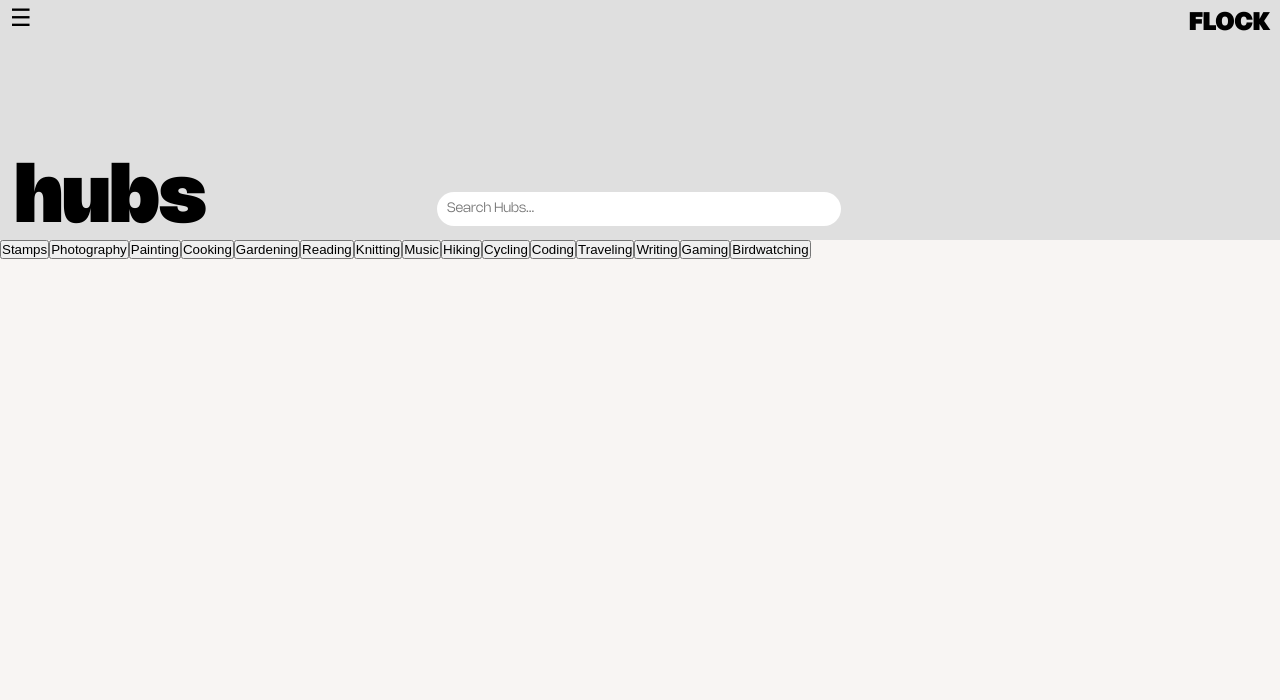
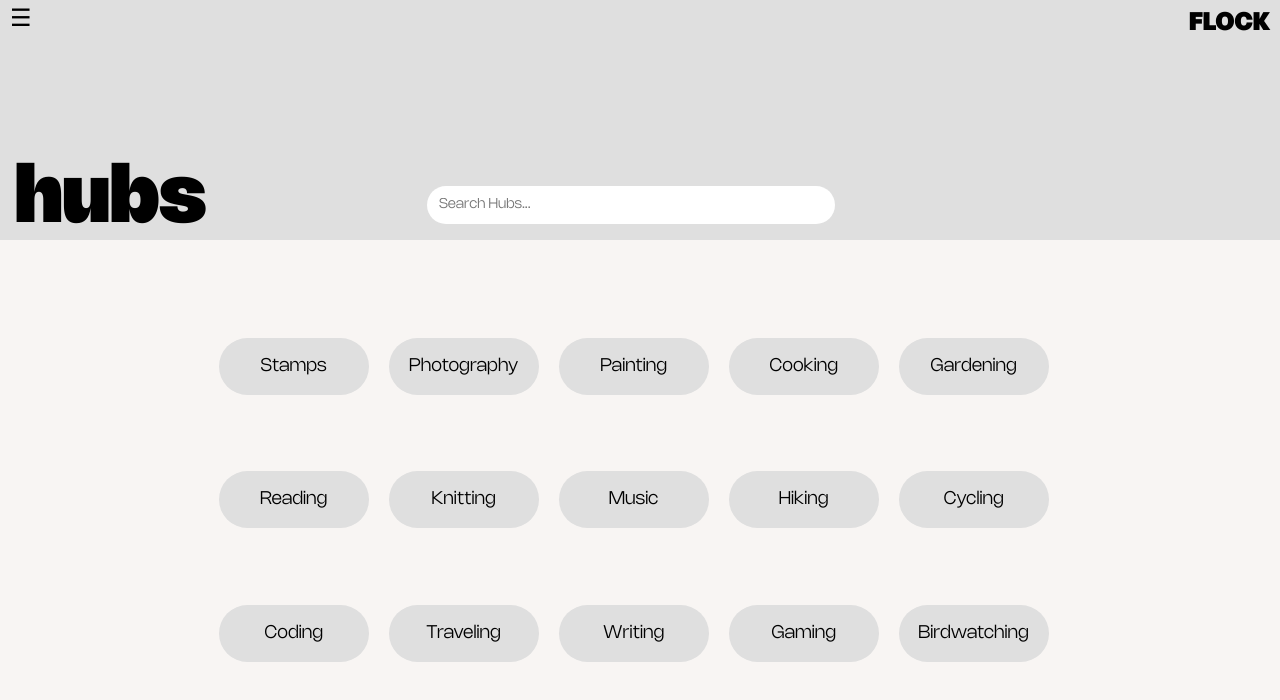
Before and after one commit to Zsolt-qwerty/final-project-flock, a Next.js app: page /AllHubs in a window 1280 px wide. Shown: the top 700 px of the page. Built offline with nearby package versions, Linux system fonts and the light colour scheme.

Commit message:
Hubs page styled

```diff
--- a/src/app/AllHubs/AllHubs.module.css
+++ b/src/app/AllHubs/AllHubs.module.css
@@ -6,6 +6,16 @@
   height: 30%;
   display: flex;
   justify-content: space-between;
+}
+
+.cardDiv {
+  box-sizing: border-box;
+  height: 70%;
+  width: 99%;
+  display: flex;
+  align-items: center;
+  justify-content: center;
+  padding-bottom: 40px;
 }
 .buttons {
   padding: 10px;
--- a/src/app/AllHubs/AllHubsSearchBar/AllHubsSearchBar.module.css
+++ b/src/app/AllHubs/AllHubsSearchBar/AllHubsSearchBar.module.css
@@ -2,6 +2,8 @@
   border: none;
   border-radius: 20px;
   width: 30vw;
-  padding: 10px;
+  padding: 12px;
   font-family: "N-Light";
+  font-size: 14px;
+  margin-bottom: 12px;
 }
--- a/src/app/AllHubs/AllHubsSearchBar/AllHubsSearchBar.tsx
+++ b/src/app/AllHubs/AllHubsSearchBar/AllHubsSearchBar.tsx
@@ -3,7 +3,7 @@ import styles from "./AllHubsSearchBar.module.css";
 
 const AllHubsSearchBar: React.FC = () => {
   return (
-    <form className={styles.searchInput}>
+    <form>
       <input
         className={styles.searchInput}
         type="text"
--- a/src/app/AllHubs/page.tsx
+++ b/src/app/AllHubs/page.tsx
@@ -3,7 +3,7 @@ import AllHubContainer from "../components/AllHubsContainer/AllHubsContainer";
 import styles from "./AllHubs.module.css";
 import AllHubsSearchBar from "./AllHubsSearchBar/AllHubsSearchBar";
 
-export default function AllHubsPage() {
+const AllHubsPage: React.FC = () => {
   return (
     <main className={styles.allHubsDiv}>
       <div className={styles.bannerDiv}>
@@ -17,7 +17,11 @@ export default function AllHubsPage() {
           <p className={styles.flockLogo}>FLOCK</p>
         </div>
       </div>
-      <AllHubContainer />
+      <div className={styles.cardDiv}>
+        <AllHubContainer />
+      </div>
     </main>
   );
-}
+};
+
+export default AllHubsPage;
--- /dev/null
+++ b/src/app/components/AllHubsContainer/AllHubsContainer.module.css
@@ -0,0 +1,22 @@
+.buttonDiv {
+  display: flex;
+  align-items: center;
+  justify-content: center;
+  width: 70vw;
+  height: 50vh;
+  flex-wrap: wrap;
+}
+
+.hubButton {
+  padding: 20px;
+  width: 150px;
+  display: flex;
+  align-items: center;
+  justify-content: center;
+  margin: 10px;
+  border-radius: 30px;
+  font-family: "N-Light";
+  font-size: 18px;
+  background-color: #dfdfdf;
+  border: none;
+}
--- a/src/app/components/AllHubsContainer/AllHubsContainer.tsx
+++ b/src/app/components/AllHubsContainer/AllHubsContainer.tsx
@@ -1,5 +1,6 @@
 "use client";
 import HubCard from "../HubCard/HubCard";
+import styles from "./AllHubsContainer.module.css";
 
 //This is the Hub Container, only for the All Hubs Page
 
@@ -8,22 +9,46 @@ import HubCard from "../HubCard/HubCard";
 // includes the HubCard component with an href prop set to /SingleHub.
 const AllHubContainer = () => {
   return (
-    <div>
-      <HubCard label="Stamps" href="/SingleHub" />
-      <HubCard label="Photography" href="/SingleHub" />
-      <HubCard label="Painting" href="/SingleHub" />
-      <HubCard label="Cooking" href="/SingleHub" />
-      <HubCard label="Gardening" href="/SingleHub" />
-      <HubCard label="Reading" href="/SingleHub" />
-      <HubCard label="Knitting" href="/SingleHub" />
-      <HubCard label="Music" href="/SingleHub" />
-      <HubCard label="Hiking" href="/SingleHub" />
-      <HubCard label="Cycling" href="/SingleHub" />
-      <HubCard label="Coding" href="/SingleHub" />
-      <HubCard label="Traveling" href="/SingleHub" />
-      <HubCard label="Writing" href="/SingleHub" />
-      <HubCard label="Gaming" href="/SingleHub" />
-      <HubCard label="Birdwatching" href="/SingleHub" />
+    <div className={styles.buttonDiv}>
+      <HubCard label="Stamps" href="/SingleHub" className={styles.hubButton} />
+      <HubCard
+        label="Photography"
+        href="/SingleHub"
+        className={styles.hubButton}
+      />
+      <HubCard
+        label="Painting"
+        href="/SingleHub"
+        className={styles.hubButton}
+      />
+      <HubCard label="Cooking" href="/SingleHub" className={styles.hubButton} />
+      <HubCard
+        label="Gardening"
+        href="/SingleHub"
+        className={styles.hubButton}
+      />
+      <HubCard label="Reading" href="/SingleHub" className={styles.hubButton} />
+      <HubCard
+        label="Knitting"
+        href="/SingleHub"
+        className={styles.hubButton}
+      />
+      <HubCard label="Music" href="/SingleHub" className={styles.hubButton} />
+      <HubCard label="Hiking" href="/SingleHub" className={styles.hubButton} />
+      <HubCard label="Cycling" href="/SingleHub" className={styles.hubButton} />
+      <HubCard label="Coding" href="/SingleHub" className={styles.hubButton} />
+      <HubCard
+        label="Traveling"
+        href="/SingleHub"
+        className={styles.hubButton}
+      />
+      <HubCard label="Writing" href="/SingleHub" className={styles.hubButton} />
+      <HubCard label="Gaming" href="/SingleHub" className={styles.hubButton} />
+      <HubCard
+        label="Birdwatching"
+        href="/SingleHub"
+        className={styles.hubButton}
+      />
     </div>
   );
 };
--- a/src/app/components/HubCard/HubCard.tsx
+++ b/src/app/components/HubCard/HubCard.tsx
@@ -1,4 +1,4 @@
-'use client';
+"use client";
 import Link from "next/link";
 
 //Link from Next.js to make the button a link to the SingleHub page.
@@ -7,13 +7,14 @@ import Link from "next/link";
 interface HubCardProps {
   label: string;
   href: string;
+  className?: string;
 }
 
-const HubCard = ({ label, href }: HubCardProps) => {
-    return (
-        <Link href={href}>
-          <button>{label}</button>
-        </Link>
-      );
-    };
+const HubCard = ({ label, href, className }: HubCardProps) => {
+  return (
+    <Link href={href}>
+      <button className={className}>{label}</button>
+    </Link>
+  );
+};
 export default HubCard;
```
